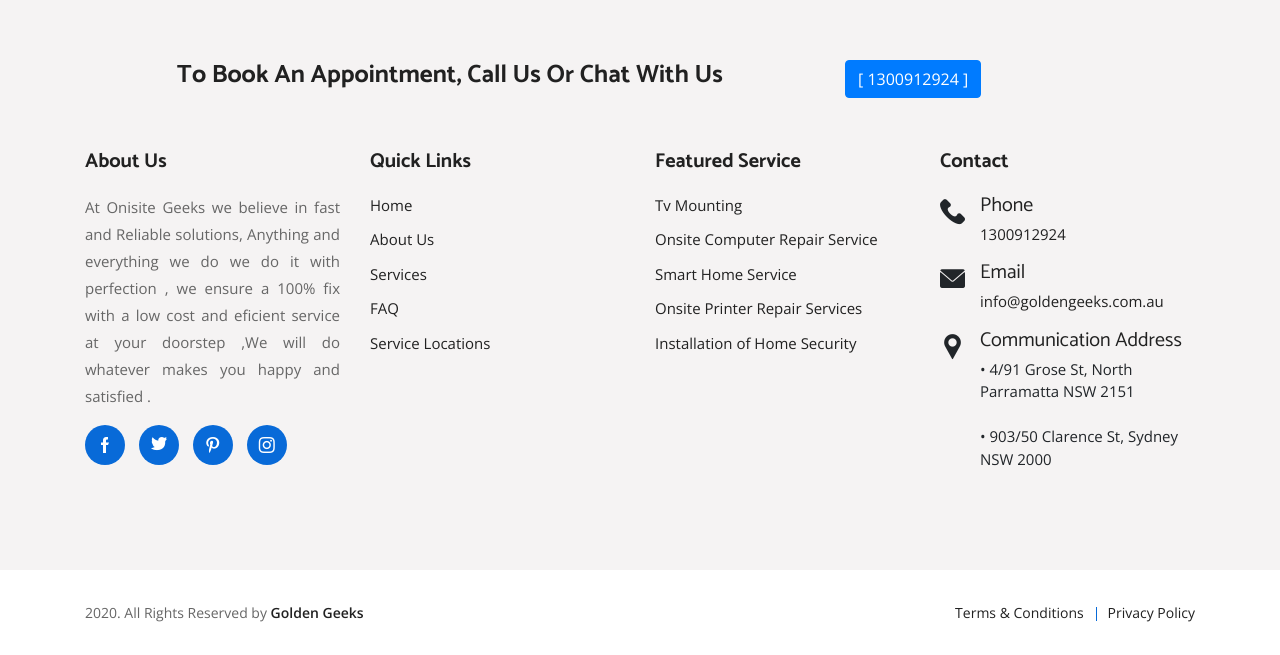
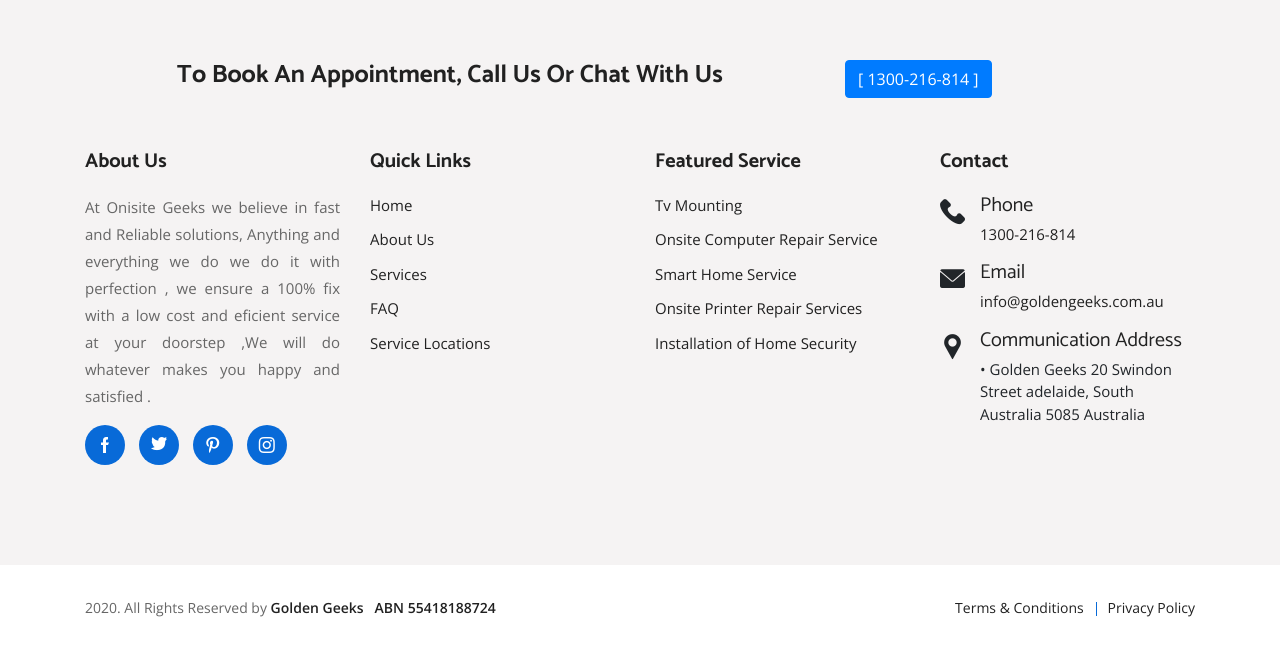
Before and after one commit to hansdamanoj/goldengeeks, a plain HTML site: page index.html in a window 1280 px wide. Shown: the part 7917-8572 px from the top of the page. Drawn offline with nearby package versions, Linux system fonts and the light colour scheme; some icons are missing.

Commit message:
address and phone

```diff
--- a/index.html
+++ b/index.html
@@ -475,7 +475,7 @@ add_chatinline(); </script>
 
                                       <p>* Please note sameday Visit is only applicable when you book it before 1 PM. <br>* In case of any additional spare part is required there will be a Extra cost for it. </p>
 
-										<a class="default-btn" href="tel:1300912924">
+										<a class="default-btn" href="tel:1300-216-814">
                                             Book an Appointment
 										</a>
                                     </div>
@@ -509,7 +509,7 @@ add_chatinline(); </script>
 
                                       <p>* Please note sameday Visit is only applicable when you book it before 1 PM. <br>* In case of any additional spare part is required there will be a Extra cost for it. </p>
 
-										<a class="default-btn" href="tel:1300912924">
+										<a class="default-btn" href="tel:1300-216-814">
                                             Book an Appointment
 										</a>
                                     </div>
@@ -543,7 +543,7 @@ add_chatinline(); </script>
 
                                         <p>* Please note sameday Visit is only applicable when you book it before 1 PM. <br>* In case of any additional spare part is required there will be a Extra cost for it. </p>
 
-										<a class="default-btn" href="tel:1300912924">
+										<a class="default-btn" href="tel:1300-216-814">
                                             Book an Appointment
 										</a>
                                     </div>
@@ -1239,7 +1239,7 @@ add_chatinline(); </script>
 
                             <div class="content">
                                 <h3>Microwave Oven</h3>
-                                <a class="btn btn-md btn-primary mt-4" href="tel:1300912924">
+                                <a class="btn btn-md btn-primary mt-4" href="tel:1300-216-814">
                                     Book an Appointment
                                 </a>
                             </div>
@@ -1254,7 +1254,7 @@ add_chatinline(); </script>
 
                             <div class="content">
                                 <h3>Air Conditioner</h3>
-                                <a class="btn btn-md btn-primary mt-4" href="tel:1300912924">
+                                <a class="btn btn-md btn-primary mt-4" href="tel:1300-216-814">
                                     Book an Appointment
                                 </a>
                             </div>
@@ -1269,7 +1269,7 @@ add_chatinline(); </script>
 
                             <div class="content">
                                 <h3>Printer Repair</h3>
-                                <a class="btn btn-md btn-primary mt-4" href="tel:1300912924">
+                                <a class="btn btn-md btn-primary mt-4" href="tel:1300-216-814">
                                     Book an Appointment
                                 </a>
                             </div>
@@ -1286,7 +1286,7 @@ add_chatinline(); </script>
 
                             <div class="content">
                                 <h3>Water Purifier</h3>
-                                <a class="btn btn-md btn-primary mt-4" href="tel:1300912924">
+                                <a class="btn btn-md btn-primary mt-4" href="tel:1300-216-814">
                                     Book an Appointment
                                 </a>
                             </div>
@@ -1301,7 +1301,7 @@ add_chatinline(); </script>
 
                             <div class="content">
                                 <h3>Desk &amp; Lap Machine Repair</h3>
-                                <a class="btn btn-md btn-primary mt-4" href="tel:1300912924">
+                                <a class="btn btn-md btn-primary mt-4" href="tel:1300-216-814">
                                     Book an Appointment
                                 </a>
                             </div>
@@ -1316,7 +1316,7 @@ add_chatinline(); </script>
 
                             <div class="content">
                                 <h3>Refrigrator</h3>
-                                <a class="btn btn-md btn-primary mt-4" href="tel:1300912924">
+                                <a class="btn btn-md btn-primary mt-4" href="tel:1300-216-814">
                                     Book an Appointment
                                 </a>
                             </div>
@@ -1592,8 +1592,8 @@ add_chatinline(); </script>
                         </div>
 
                         <div class="col-lg-4 col-md-4">
-                                <a class="btn btn-md btn-primary" href="tel:1300912924">
-                                    [ 1300912924 ]
+                                <a class="btn btn-md btn-primary" href="tel:1300-216-814">
+                                    [ 1300-216-814 ]
                                 </a>
                         </div>
                     </div>
@@ -1694,7 +1694,7 @@ add_chatinline(); </script>
                             <div class="footer-info-contact">
                                 <i class="flaticon-phone-call"></i>
                                 <h3>Phone</h3>
-                                <span><a href="tel:+882-569-756">1300912924</a></span>
+                                <span><a href="tel:1300-216-814">1300-216-814</a></span>
                             </div>
 
                             <div class="footer-info-contact">
@@ -1706,8 +1706,11 @@ add_chatinline(); </script>
                             <div class="footer-info-contact">
                                 <i class="flaticon-pin"></i>
                                 <h3>Communication Address</h3>
-                                <span>&#8226; 4/91 Grose St, North Parramatta NSW 2151</span><br><br>
-                                <span>&#8226; 903/50 Clarence St, Sydney NSW 2000</span>
+                                <span>&#8226; Golden Geeks
+20 Swindon Street
+adelaide, South Australia 5085
+Australia</span><br><br>
+
                             </div>
 
                             <!-- <div class="footer-info-contact">
@@ -1738,7 +1741,7 @@ add_chatinline(); </script>
                                 <i class="far fa-copyright"></i>
                                 2020. All Rights Reserved by
                                 <a href="https://manojhansda.com/" target="_blank">
-                                    Golden Geeks
+                                    Golden Geeks &nbsp; ABN 55418188724
                                 </a>
                             </p>
                         </div>
```
Also changed, not shown: index-2.html (+18 -15 lines), privacy-policy.html (+7 -4 lines), terms-condition.html (+6 -3 lines).
